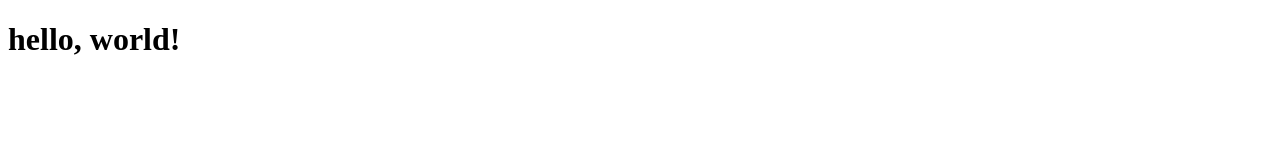
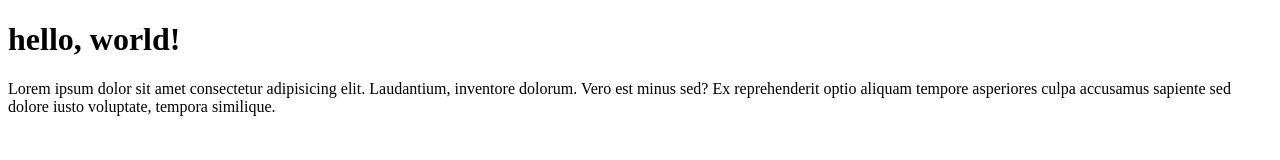
Before and after one commit to BidyutOffice/html, a plain HTML site: page index.html in a window 1280 px wide. Drawn offline with Linux system fonts and the light colour scheme.

Commit message:
para added

```diff
--- a/index.html
+++ b/index.html
@@ -10,6 +10,9 @@
 
 <body>
     <h1>hello, world!</h1>
+    <p>Lorem ipsum dolor sit amet consectetur adipisicing elit. Laudantium, inventore dolorum. Vero est minus sed? Ex
+        reprehenderit optio aliquam tempore asperiores culpa accusamus sapiente sed dolore iusto voluptate, tempora
+        similique.</p>
 </body>
 
 </html>
```
